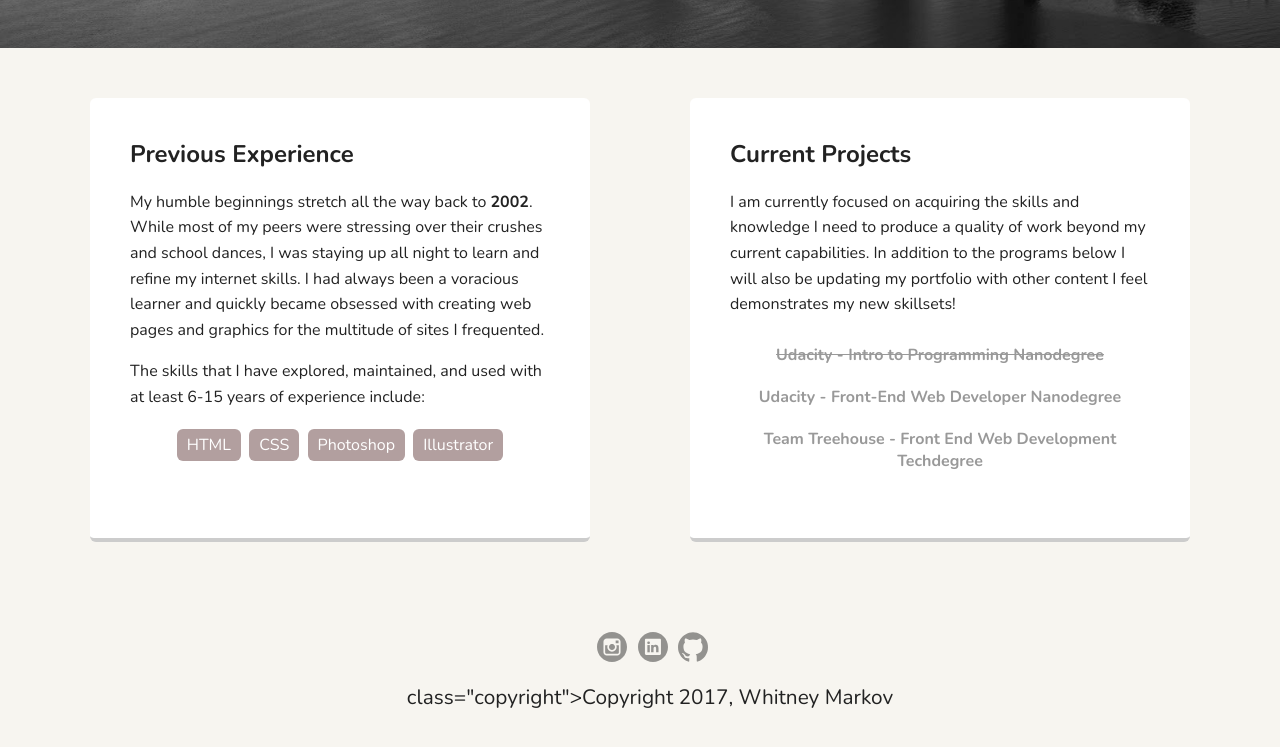
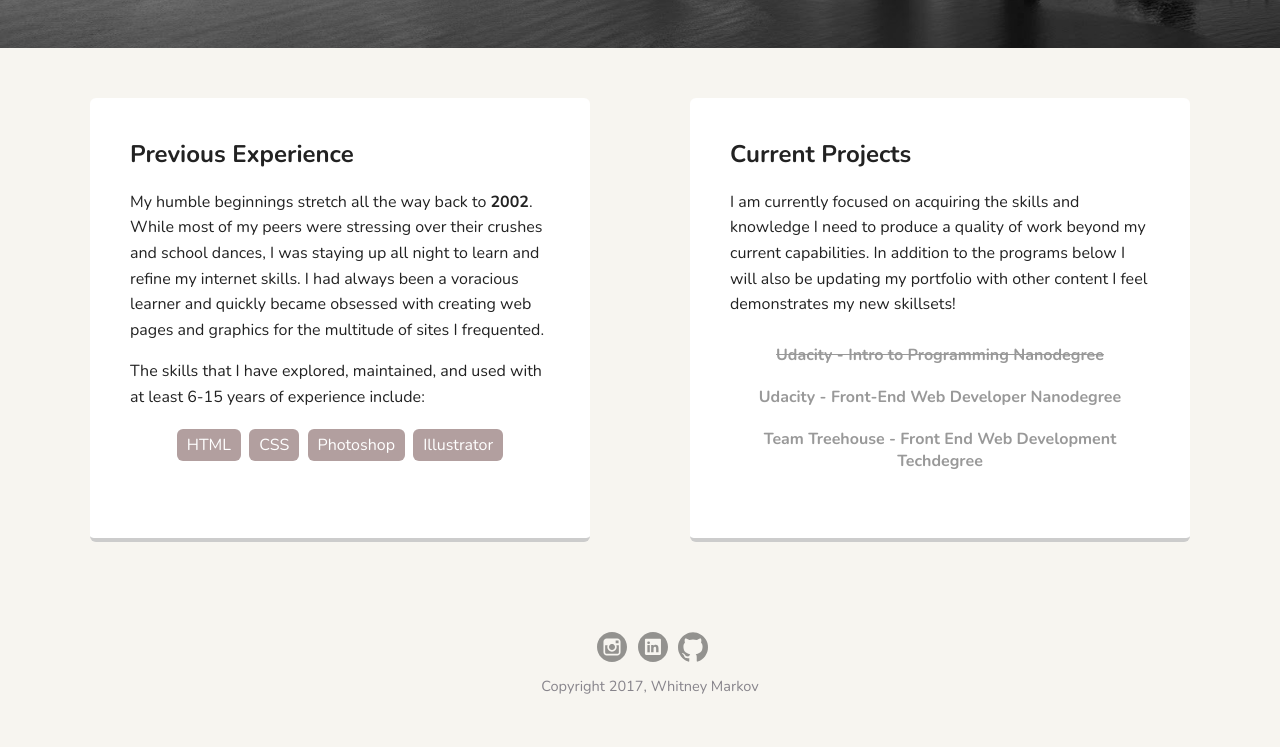
Before and after one commit to whitneymarkov/fewd-personal-profile-page-project-1, a plain HTML site: page experience.html in a window 1280 px wide. Shown: the part 422-1169 px from the top of the page. Drawn offline with nearby package versions, Linux system fonts and the light colour scheme.

Commit message:
Fixed broken copyright footer
Removed closing tag

```diff
--- a/experience.html
+++ b/experience.html
@@ -52,7 +52,7 @@
         <li><a href="http://www.linkedin.com/in/whitney-markov-3b5aa713a/" class="social linkedin">LinkedIn</a></li>
         <li><a href="http://github.com/whitneymarkov" class="social github">Github</a></li>
       </ul>
-      <p> class="copyright">Copyright 2017, Whitney Markov</p>
+      <p class="copyright">Copyright 2017, Whitney Markov</p>
     </footer>
   </body>
   </html>
```
